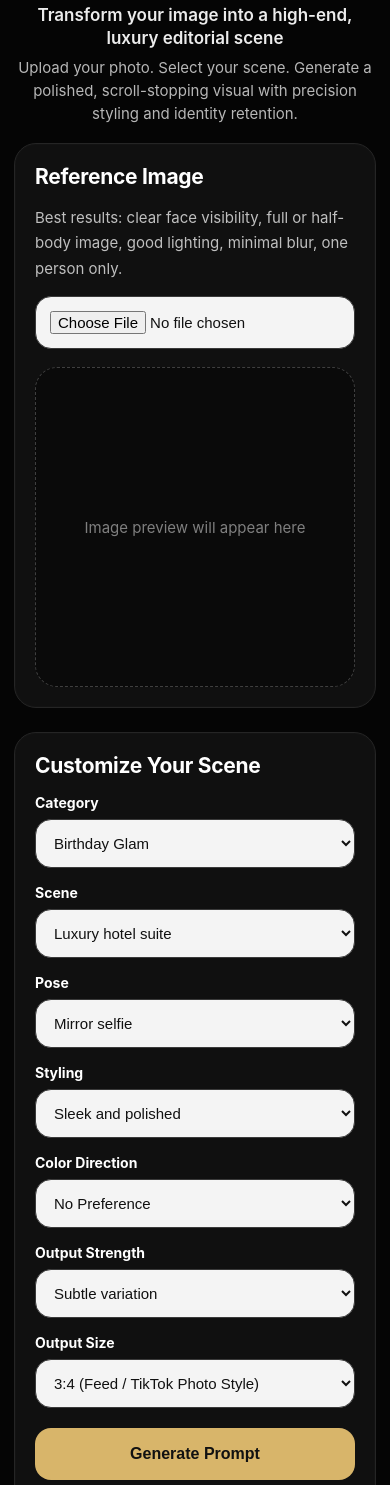
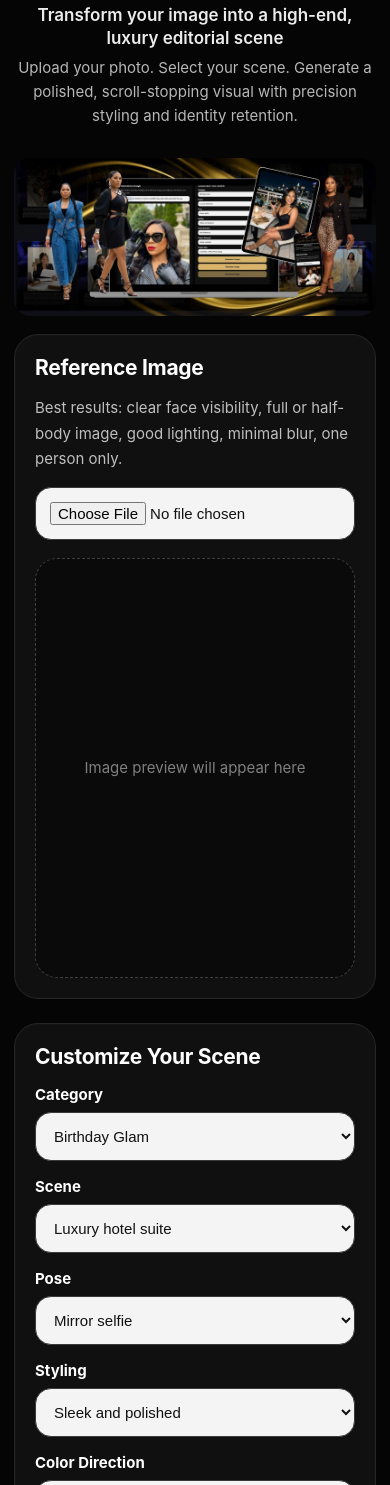
Before and after one commit to DigitalHeadTurners/dht-scene-studio, a website: page public/index.html in a window 390 px wide. Shown: the part 115-1600 px from the top of the page. Drawn offline with Linux system fonts and the light colour scheme.

Commit message:
add hero banner and fix banner styling

```diff
--- a/public/index.html
+++ b/public/index.html
@@ -18,6 +18,7 @@
       <p class="subtext">
         Upload your photo. Select your scene. Generate a polished, scroll-stopping visual with precision styling and identity retention.
       </p>
+<img src="hero-banner.jpg" alt="DHT Scene Studio Preview" class="hero-banner" />
     </header>
 
     <div class="layout">
--- a/public/style.css
+++ b/public/style.css
@@ -46,6 +46,16 @@ body {
   color: #b7b7b7;
   line-height: 1.6;
   text-align: center;
+}
+
+/* ✅ HERO BANNER (CORRECT LOCATION) */
+.hero-banner {
+  width: 100%;
+  max-width: 1200px;
+  margin: 30px auto 10px;
+  display: block;
+  border-radius: 16px;
+  object-fit: cover;
 }
 
 .layout {
@@ -208,13 +218,8 @@ button:disabled {
 }
 
 @keyframes spin {
-  0% {
-    transform: rotate(0deg);
-  }
-
-  100% {
-    transform: rotate(360deg);
-  }
+  0% { transform: rotate(0deg); }
+  100% { transform: rotate(360deg); }
 }
 
 @media (max-width: 1100px) {
@@ -251,56 +256,25 @@ button:disabled {
   .logo {
     width: 340px;
     max-width: 88%;
-    height: auto;
-    display: block;
     margin: 0 auto 6px;
   }
 
   .headline {
     font-size: 17px;
-    line-height: 1.35;
     margin: 2px 0 6px;
   }
 
   .subtext {
     font-size: 15px;
     max-width: 100%;
-    line-height: 1.55;
   }
 
   .panel {
     padding: 20px;
-    border-radius: 22px;
   }
 
   .panel h2 {
     font-size: 21px;
-    margin-bottom: 12px;
-  }
-
-  label {
-    font-size: 14px;
-  }
-
-  input[type="file"],
-  select,
-  textarea {
-    font-size: 15px;
-    padding: 14px;
-    border-radius: 16px;
-  }
-
-  button {
-    font-size: 16px;
-    padding: 17px;
-  }
-
-  .image-frame {
-    min-height: 320px;
-  }
-
-  .generated-image-frame {
-    min-height: 360px;
   }
 
   textarea {
```
Also changed, not shown: public/hero-banner.jpg (added).
